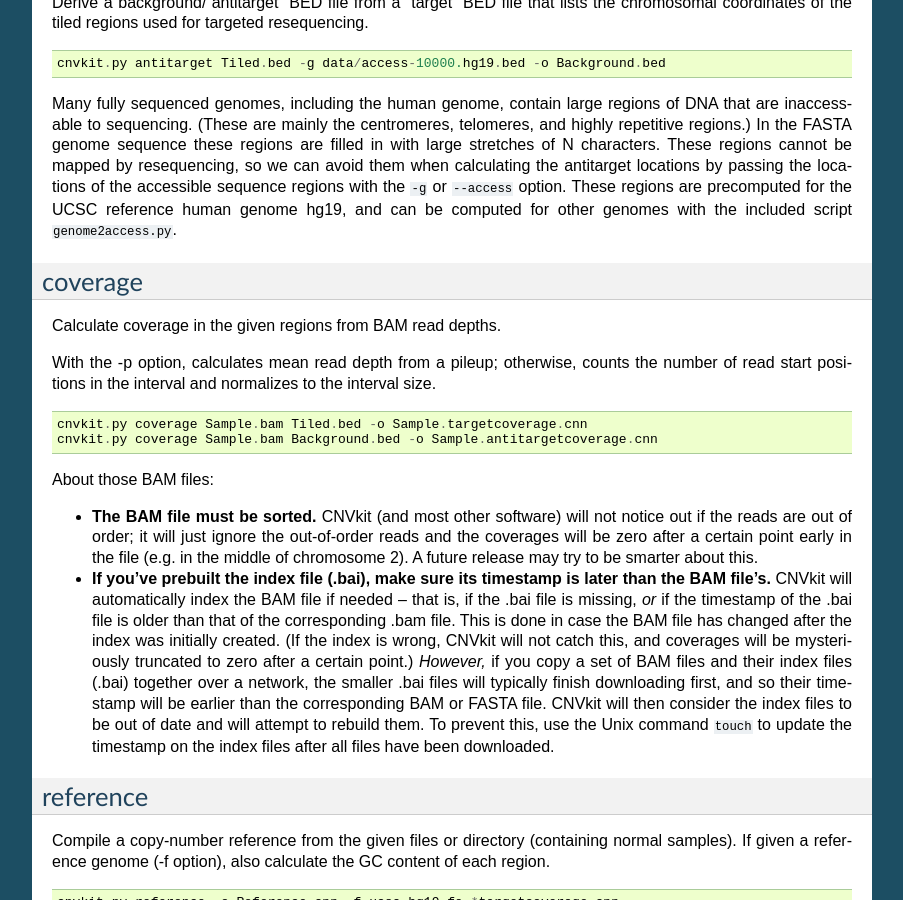
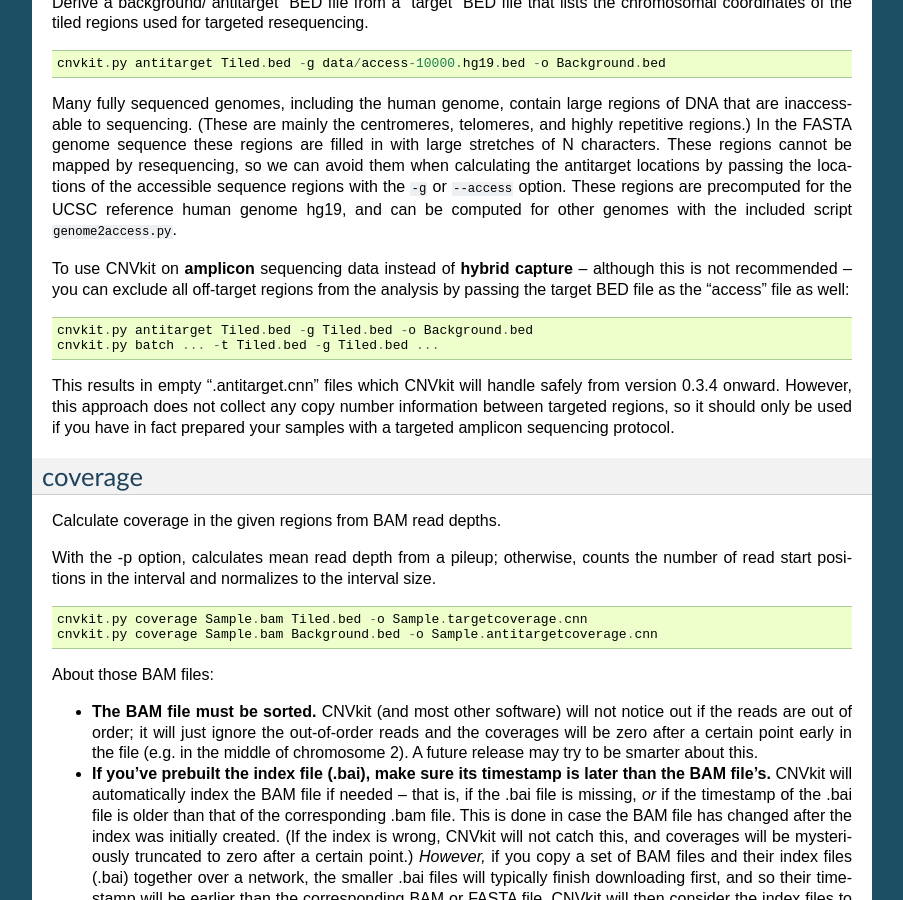
Before and after one commit to etal/cnvkit, a Sphinx documentation site: the page built from doc/pipeline.rst, in a window 1280 px wide and 900 px high, scrolled down 1536 px. Shown: the whole window, without its empty margins (198-1101 px from the left). Built offline with Sphinx 7.4.7, drawn with Linux system fonts in a browser that asks for light colours.

Commit message:
doc: described the --access hack for amplicon sequencing data

```diff
--- a/doc/pipeline.rst
+++ b/doc/pipeline.rst
@@ -65,6 +65,18 @@ locations by passing the locations of the accessible sequence regions with the
 ``-g`` or ``--access`` option. These regions are precomputed for the UCSC
 reference human genome hg19, and can be computed for other genomes with the
 included script ``genome2access.py``.
+
+To use CNVkit on **amplicon** sequencing data instead of **hybrid capture** --
+although this is not recommended -- you can exclude all off-target regions from
+the analysis by passing the target BED file as the "access" file as well::
+
+    cnvkit.py antitarget Tiled.bed -g Tiled.bed -o Background.bed
+    cnvkit.py batch ... -t Tiled.bed -g Tiled.bed ...
+
+This results in empty ".antitarget.cnn" files which CNVkit will handle safely
+from version 0.3.4 onward. However, this approach does not collect any copy
+number information between targeted regions, so it should only be used if you
+have in fact prepared your samples with a targeted amplicon sequencing protocol.
 
 
 coverage
```
